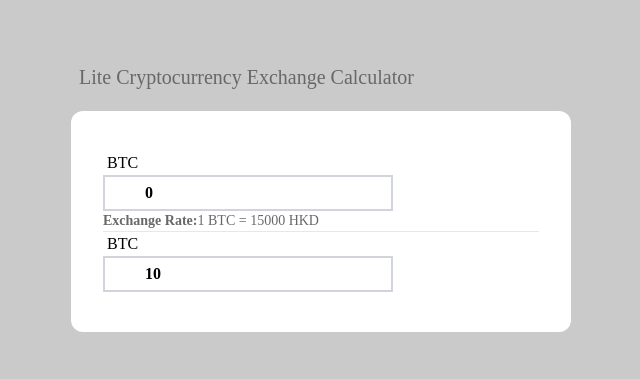
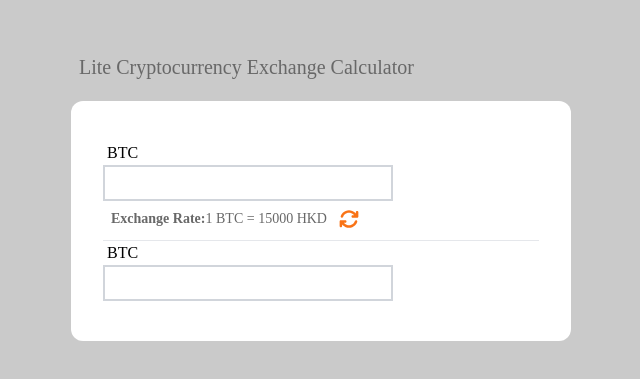
Before and after one commit to dannyho8888/crypto-calculator, a React (Create React App) app: page / in a window 1280 px wide. Shown: the part 203-582 px from the top of the page, without its empty margins (319-959 px from the left). Built offline with nearby package versions, Linux system fonts and the light colour scheme; no server answers.

Commit message:
add arrow icon

```diff
--- a/package.json
+++ b/package.json
@@ -3,12 +3,15 @@
   "version": "0.1.0",
   "private": true,
   "dependencies": {
+    "@fortawesome/fontawesome-svg-core": "^6.2.0",
+    "@fortawesome/free-solid-svg-icons": "^6.2.0",
+    "@fortawesome/react-fontawesome": "^0.2.0",
     "@testing-library/jest-dom": "^5.16.5",
     "@testing-library/react": "^13.4.0",
     "@testing-library/user-event": "^13.5.0",
     "react": "^18.2.0",
     "react-dom": "^18.2.0",
-    "react-scripts": "5.0.1",
+    "react-scripts": "^5.0.1",
     "web-vitals": "^2.1.4"
   },
   "scripts": {
--- a/src/Currency.js
+++ b/src/Currency.js
@@ -5,7 +5,7 @@ function Currency({amount}) {
     <div className="">
         <div className="px-1">BTC</div>
         <input className="border-2 border-gray-300 p-1 font-bold px-10"
-        type="number" value={amount}
+        type="number"
         />
     </div>
   )
--- a/src/ExchangeRate.js
+++ b/src/ExchangeRate.js
@@ -1,11 +1,15 @@
 import React from 'react'
+import {FontAwesomeIcon} from '@fortawesome/react-fontawesome';
+import {faArrowsRotate} from '@fortawesome/free-solid-svg-icons'
 
 function ExchangeRate({ currency }) {
   return (
-    <div className="flex grey text-sm">
+    <div className="flex grey text-sm p-2">
         <div className="font-bold">Exchange Rate:</div>
         <div> 1 BTC = {currency} HKD</div>
-
+        <div className='px-3'>
+          <FontAwesomeIcon icon={faArrowsRotate} className=" text-orange-500 text-xl" />
+        </div>
     </div>
   )
 }
```
Also changed, not shown: 1 other file (tests, documents, lock files or other folders).
